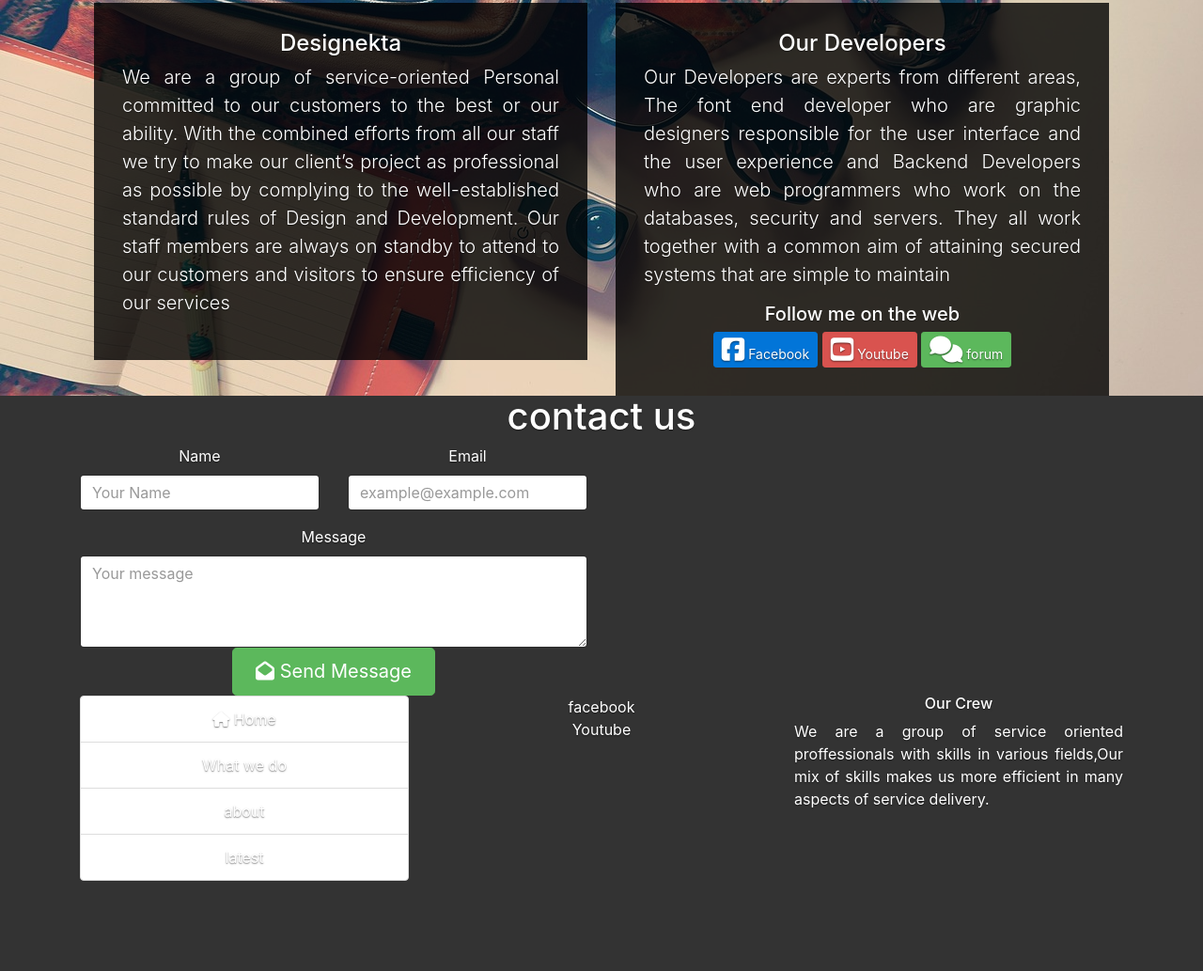
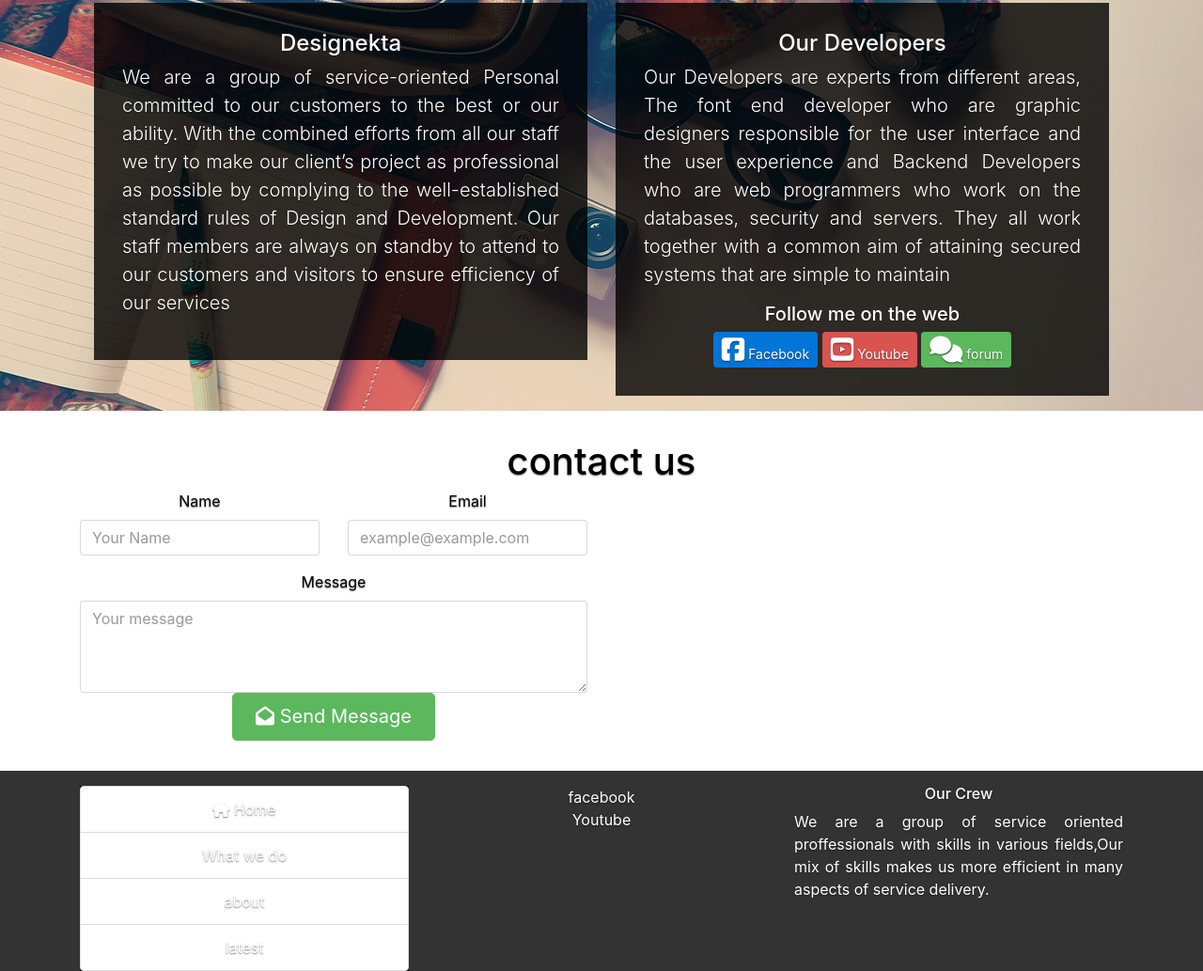
Before and after one commit to Cavein254/nektatech, a plain HTML site: page index.html in a window 1280 px wide. Shown: the part 1590-2623 px from the top of the page at 94% size. Before the commit the page ends 2527 px from the top, so only its background shows below. Drawn offline with Linux system fonts and the light colour scheme.

Commit message:
more code clean up

```diff
--- a/css/cover.css
+++ b/css/cover.css
@@ -86,7 +86,21 @@
     padding: 1.875rem;
 }
 
+#contact{
+    padding:2rem;
+    background: white;
+    color: black;
+    text-decoration: none;
+}
+form button{
+    padding-top:2rem;
+}
+textarea{
+    padding-bottom:1rem;
+}
+#contact .form-text{
 
+}
  * Header
  */
 
@@ -149,11 +163,14 @@
  * Footer
  */
 
-.mastfoot {
-  color: rgba(255,255,255,.5);
+footer{
+    padding-top:1rem;
 }
 
-
+.footer-text{
+    background: black;
+    color: black;
+}
 /*
  * Affix and center
  */
@@ -205,3 +222,7 @@
     width: 100%;
     padding: 0 0rem;
 }
+
+#about .container {
+    padding-bottom:1rem;
+}
--- a/css/style.css
+++ b/css/style.css
@@ -25,6 +25,9 @@
     background: url('../img/girlincar.jpg') center center no-repeat;
     background-size: cover;
 }
+#about .container{
+    padding-bottom:1.5rem;
+}
 
 .about-text{
     background: rgba(0,0,0,0.8);
```
